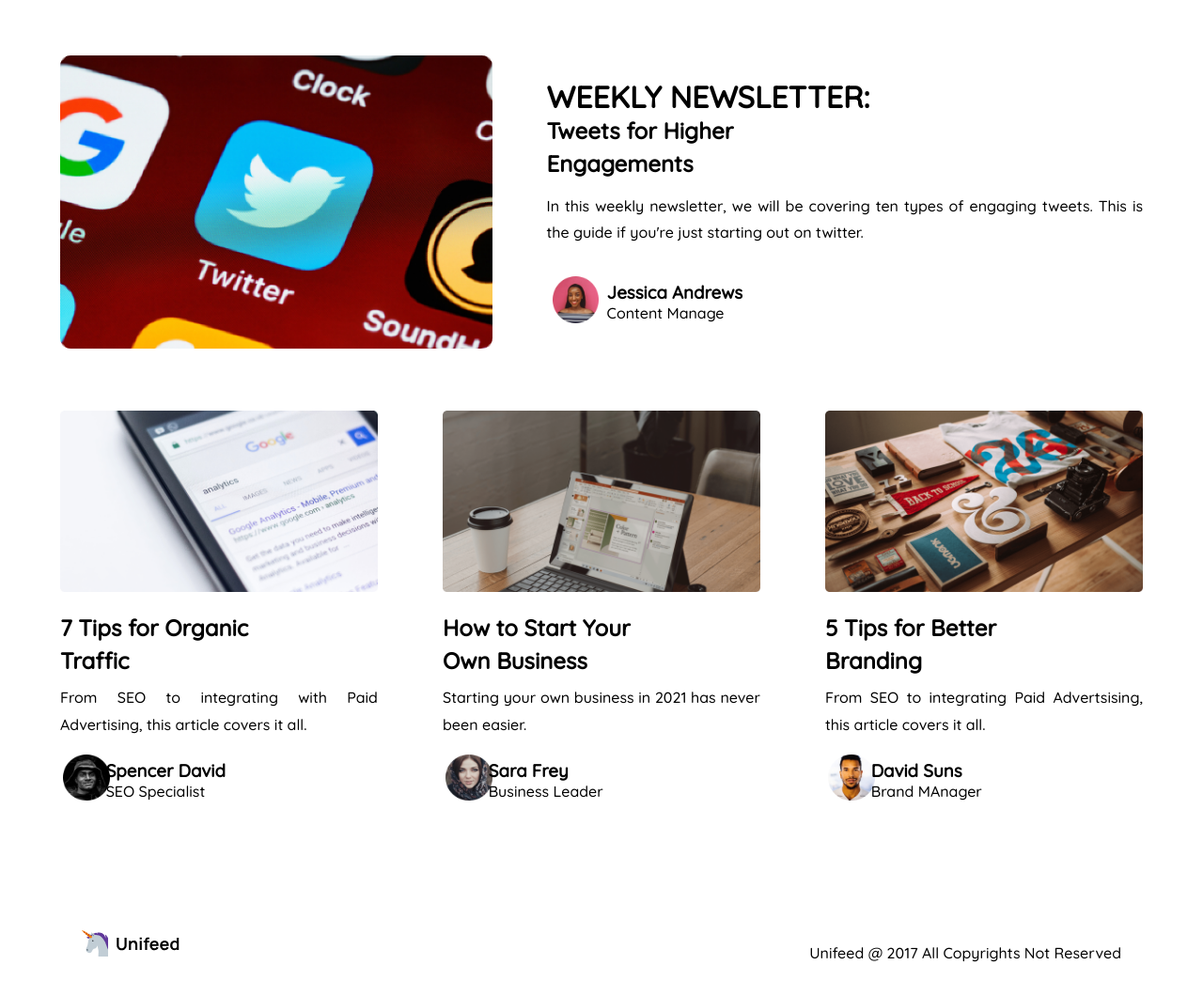
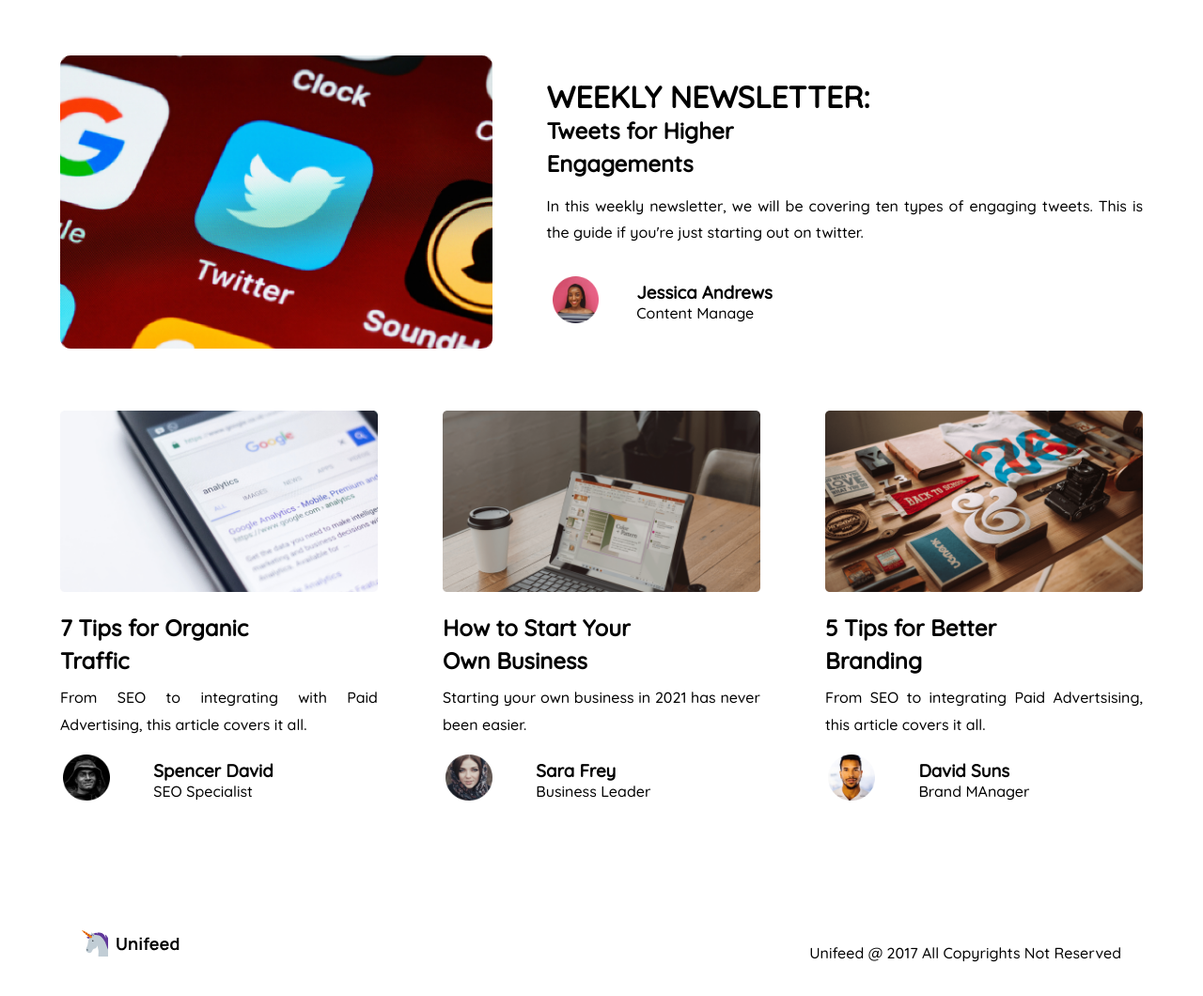
Before and after one commit to CDianaprince/blog-tempel, a plain HTML site: page index.html in a window 1280 px wide. Shown: the part 103-1163 px from the top of the page at 94% size. Drawn offline with Linux system fonts and the light colour scheme; a web font is replaced by a local one.

Commit message:
cambios en tablet

```diff
--- a/Assets/css/style.css
+++ b/Assets/css/style.css
@@ -100,7 +100,7 @@ footer div{
 
 
     .info-autores{
-        margin-left: -30%;
+        margin-left: -25%;
         text-align: justify;
         height: 100%;
 
@@ -153,7 +153,11 @@ footer div{
         }
 
         .parte-1-3 .info-autores{
-            margin-left: -60%;
+            margin-left: -45%;
+        }
+
+        .parte-1-2 .info-autores{
+            margin-left: -25%;
         }
 
         footer{
```
